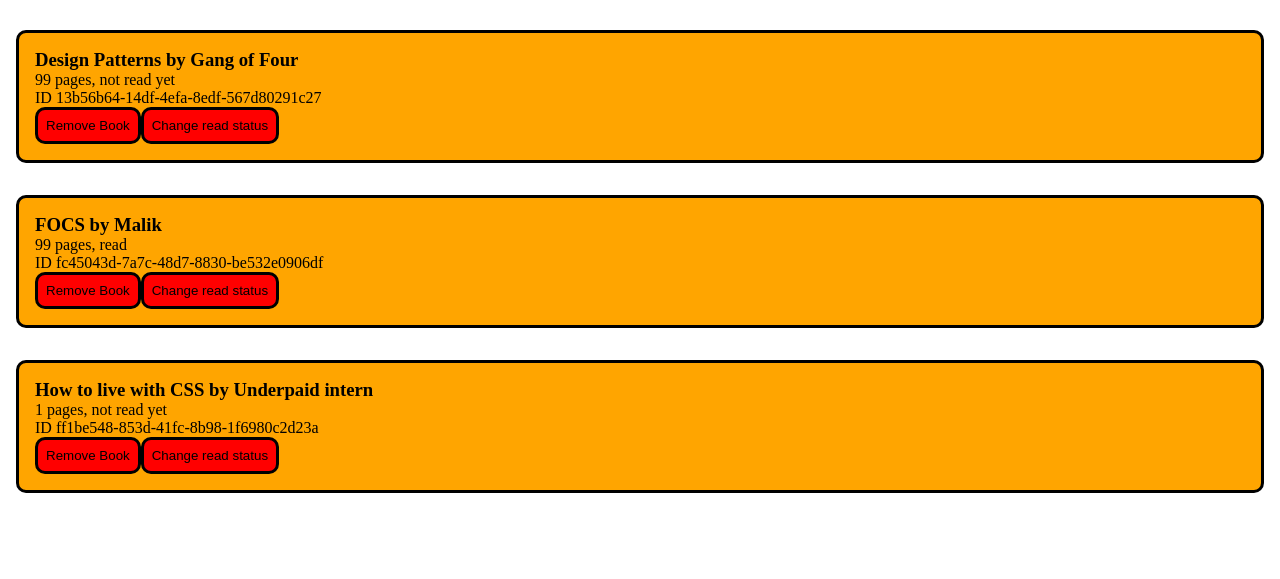
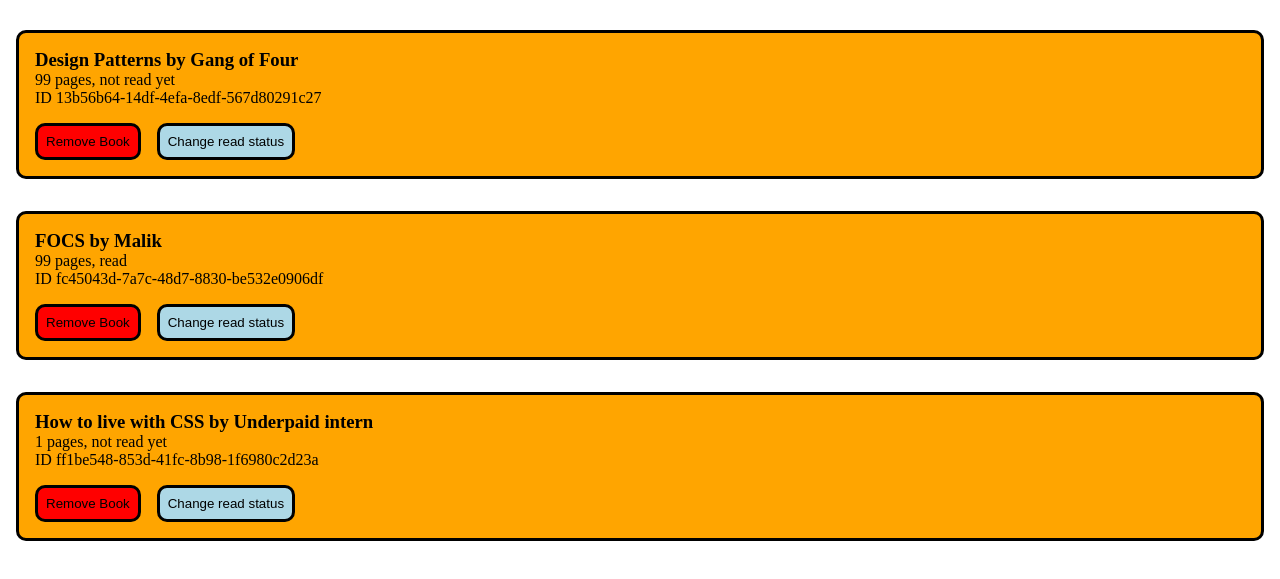
Before and after one commit to SabreBirdOne/odin-library, a plain HTML site: page index.html in a window 1280 px wide. Shown: the part 111-690 px from the top of the page. Drawn offline with Linux system fonts and the light colour scheme.

Commit message:
Style the buttons under book cards in the DOM.

```diff
--- a/main.js
+++ b/main.js
@@ -55,6 +55,7 @@ function createBookCard (book){
 
     const removeBookButton = document.createElement("button");
     removeBookButton.textContent = "Remove Book";
+    removeBookButton.classList = "remove";
     removeBookButton.addEventListener("click", (e) => {
         removeBookFromLibrary(e, myLibrary, booksDiv);
     });
@@ -62,6 +63,7 @@ function createBookCard (book){
 
     const toggleReadStatusButton = document.createElement("button");
     toggleReadStatusButton.textContent = "Change read status";
+    toggleReadStatusButton.classList = "toggleReadStatus"
     toggleReadStatusButton.addEventListener("click", (e) => {
         toggleReadStatusOnBookCard(e, myLibrary);
     })
--- a/styles.css
+++ b/styles.css
@@ -56,7 +56,16 @@ h1 {
 
 .book button {
     padding: 0.5rem;
-    background-color: red;
     border: 3px solid black;
     border-radius: 10px;
+    margin-top: 1rem;
 }
+
+.book button.remove {
+    background-color: red;
+}
+
+.book button.toggleReadStatus {
+    background-color: lightblue;
+    margin-left: 1rem;
+}
```
